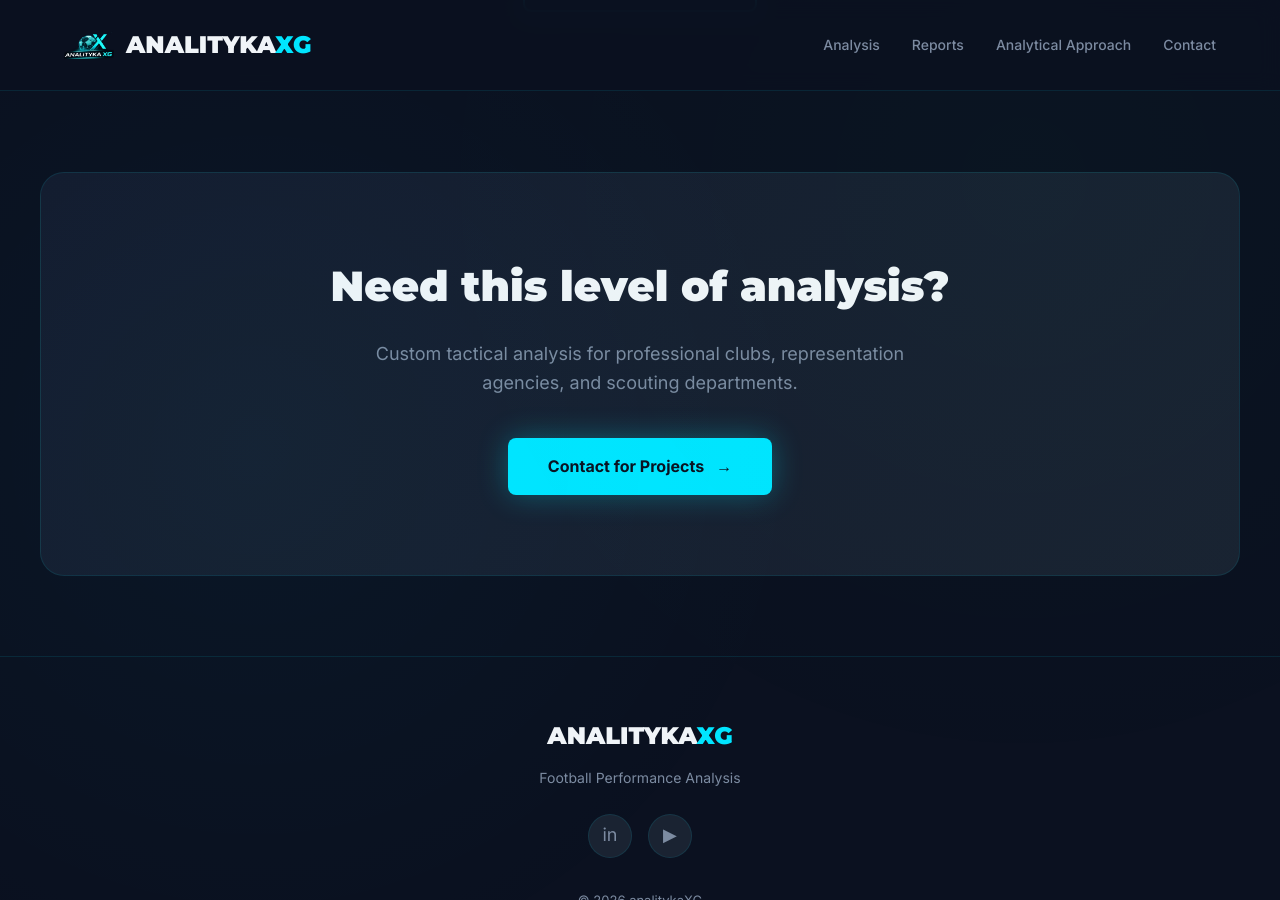
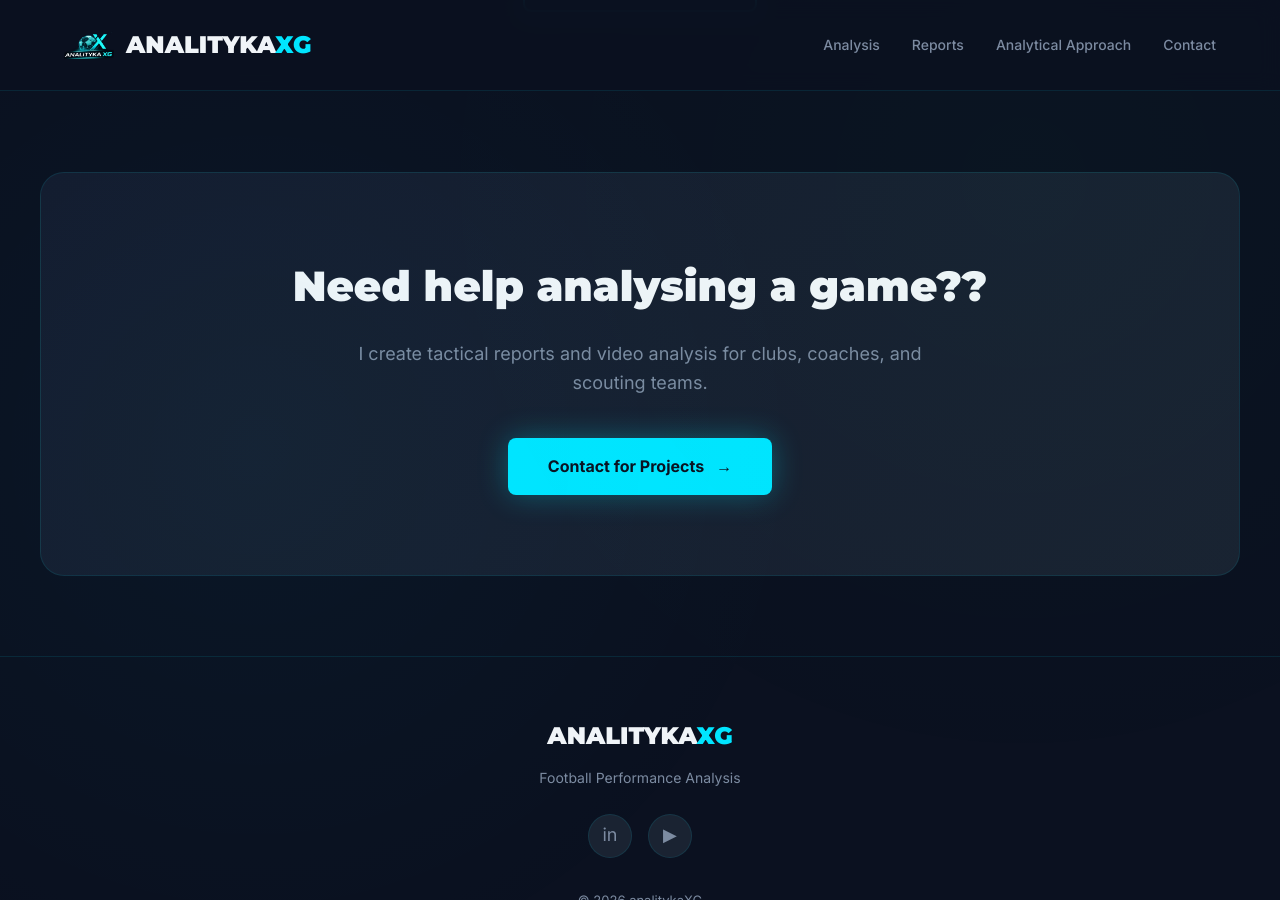
Before and after one commit to Fiallos77/analitykaXG, a Jekyll site: the page built from index.md, in a window 1280 px wide and 900 px high, scrolled down 2392 px. Built offline with Jekyll 4.4.1, drawn with Linux system fonts in a browser that asks for light colours.

Commit message:
Revise CTA section for clarity and focus
Updated heading and paragraph text in the CTA section.

```diff
--- a/index.md
+++ b/index.md
@@ -166,10 +166,9 @@ lang: en
 
 <!-- CTA SECTION -->
 <div class="cta-section">
-    <h2>Need this level of analysis?</h2>
+    <h2>Need help analysing a game??</h2>
     <p>
-        Custom tactical analysis for professional clubs,
-        representation agencies, and scouting departments.
+        I create tactical reports and video analysis for clubs, coaches, and scouting teams.
     </p>
     <div class="hero-cta">
         <a href="mailto:analitykaxg@gmail.com" class="cta-primary">
```
